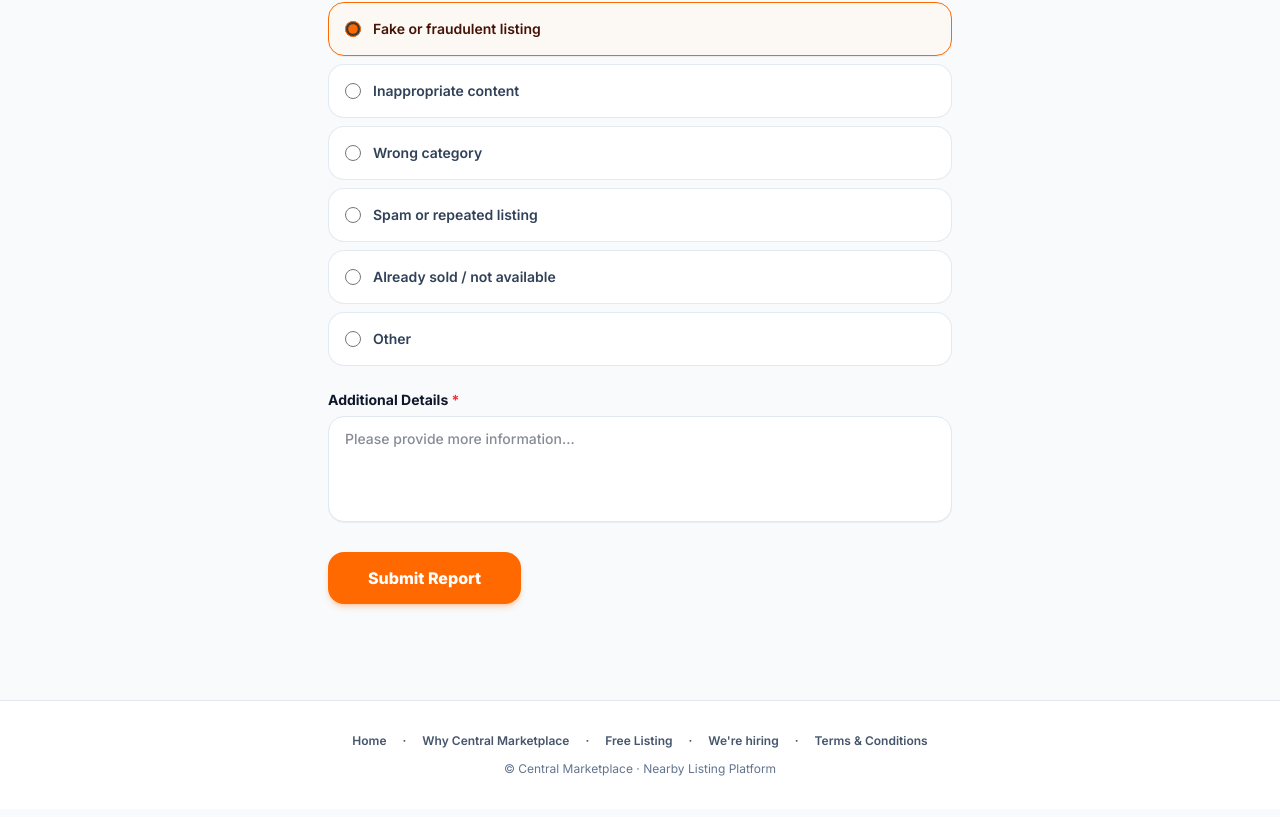
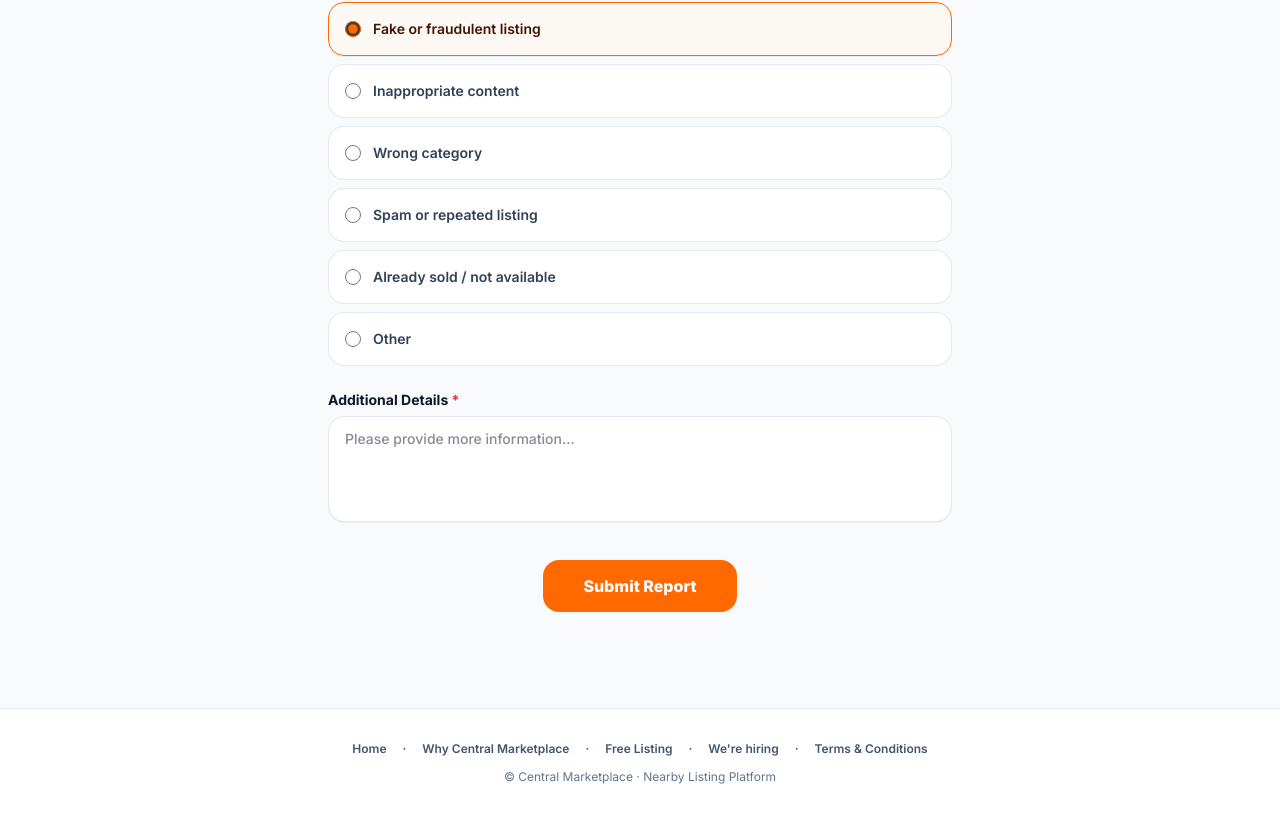
Before and after one commit to bala290498/central-marketplace-03, a Next.js app: page /report-an-issue in a window 1280 px wide. Shown: the part 581-1398 px from the top of the page. Built offline with nearby package versions, Linux system fonts and the light colour scheme.

Commit message:
Center Submit Report button and remove drop shadow glow

```diff
--- a/src/app/report-an-issue/page.tsx
+++ b/src/app/report-an-issue/page.tsx
@@ -268,11 +268,11 @@ export default function ReportPage() {
               />
             </div>
 
-            {/* Submit Button (Matching Orange Brand Theme) */}
-            <div>
+            {/* Submit Button (Centered, No Glowing Shadow) */}
+            <div className="text-center pt-2">
               <button
                 type="submit"
-                className="w-auto px-8 sm:px-10 py-3 sm:py-3.5 rounded-2xl bg-orange-500 hover:bg-orange-600 text-white font-extrabold text-sm sm:text-base shadow-md shadow-orange-500/25 transition-all cursor-pointer inline-flex items-center justify-center gap-2"
+                className="w-auto px-8 sm:px-10 py-3 sm:py-3.5 rounded-2xl bg-orange-500 hover:bg-orange-600 text-white font-extrabold text-sm sm:text-base transition-colors cursor-pointer inline-flex items-center justify-center gap-2"
               >
                 Submit Report
               </button>
```
